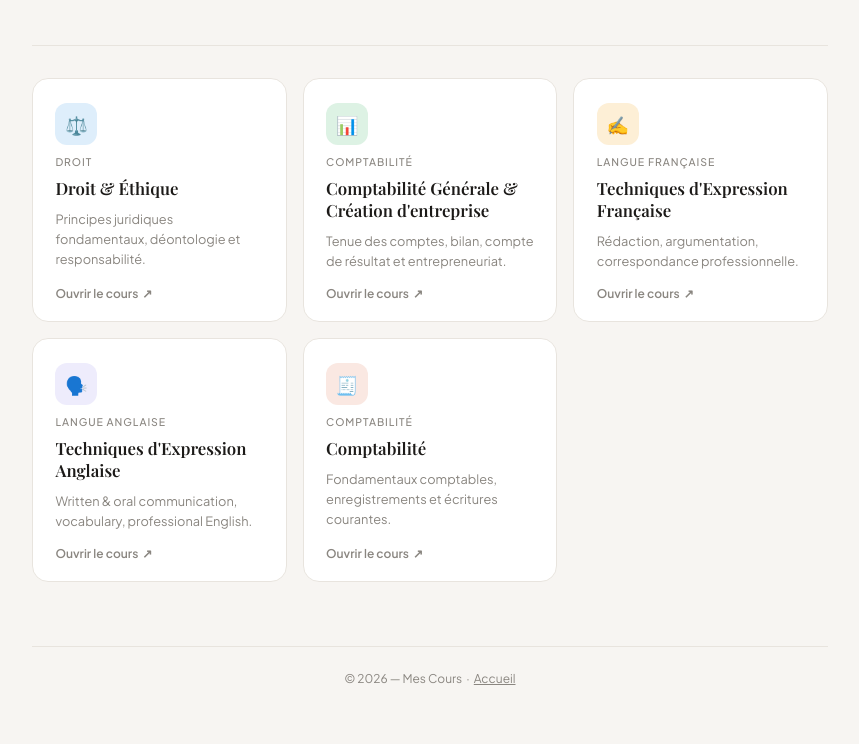
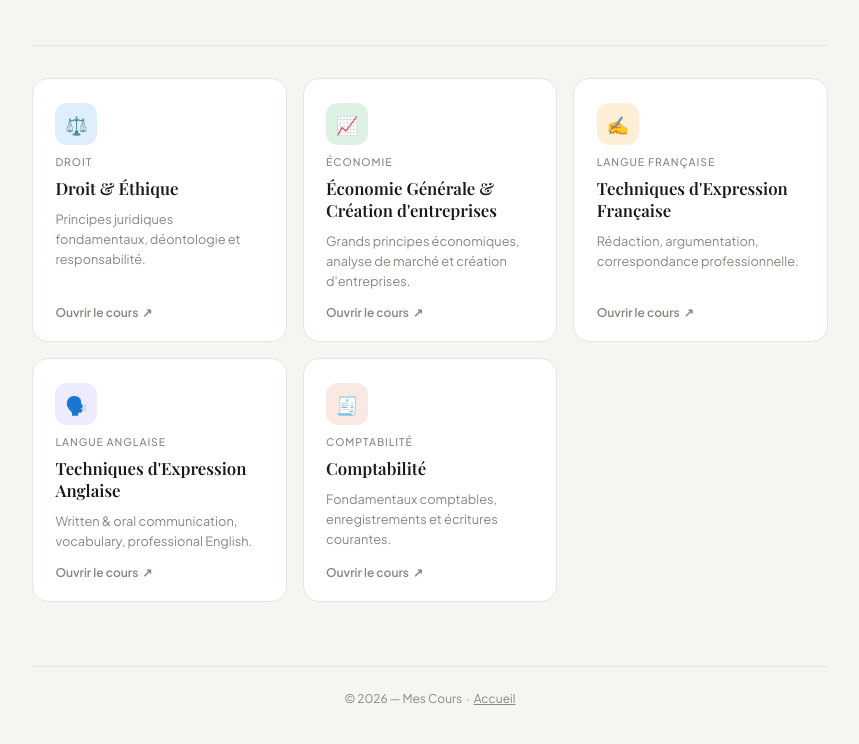
Before and after one commit to Spirituel07/Cours_bts_matiere_transversale, a plain HTML site: page index.html in a window 1280 px wide. Shown: the part 178-922 px from the top of the page, without its empty margins (210-1069 px from the left). Drawn offline with nearby package versions, Linux system fonts and the light colour scheme.

Commit message:
Update course card details in index.html

```diff
--- a/index.html
+++ b/index.html
@@ -198,10 +198,10 @@
       </a>
 
       <a class="card" href="economie-generale.html">
-        <div class="card-icon icon-green">📊</div>
-        <div class="card-meta">Comptabilité</div>
-        <div class="card-title">Comptabilité Générale &amp; Création d'entreprise</div>
-        <div class="card-desc">Tenue des comptes, bilan, compte de résultat et entrepreneuriat.</div>
+        <div class="card-icon icon-green">📈</div>
+        <div class="card-meta">Économie</div>
+        <div class="card-title">Économie Générale &amp; Création d'entreprises</div>
+        <div class="card-desc">Grands principes économiques, analyse de marché et création d'entreprises.</div>
         <div class="card-link">Ouvrir le cours <span class="arrow">↗</span></div>
       </a>
 
```
